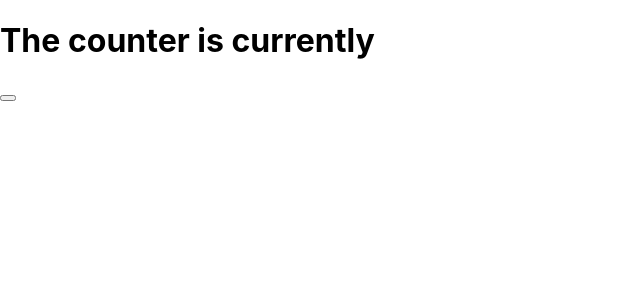
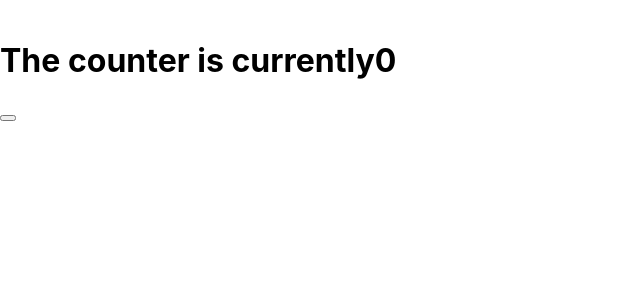
Before and after one commit to rociopiotti/tdd_clickcounterapp, a React (Create React App) app: page / in a window 1280 px wide. Shown: the top 300 px of the page, without its empty margins (0-640 px from the left). Built offline with nearby package versions, Linux system fonts and the light colour scheme.

Commit message:
Passing test: counter starts at 0

```diff
--- a/src/App.js
+++ b/src/App.js
@@ -1,10 +1,15 @@
-import React, {useState} from "react"
+import React, { useState } from "react";
 import "./App.css";
 
 function App() {
+  const [count, setcount] = useState(0);
+
   return (
     <div data-test='component-app'>
-      <h1 data-test='conunter-display'>The counter is currently
+      &nbsp;
+      <h1 data-test='conunter-display'>
+        The counter is currently
+        <span data-test='count'>{count}</span>
       </h1>
       <button data-test='increment-counter'></button>
     </div>
```
Also changed, not shown: 1 other file (tests, documents, lock files or other folders).
